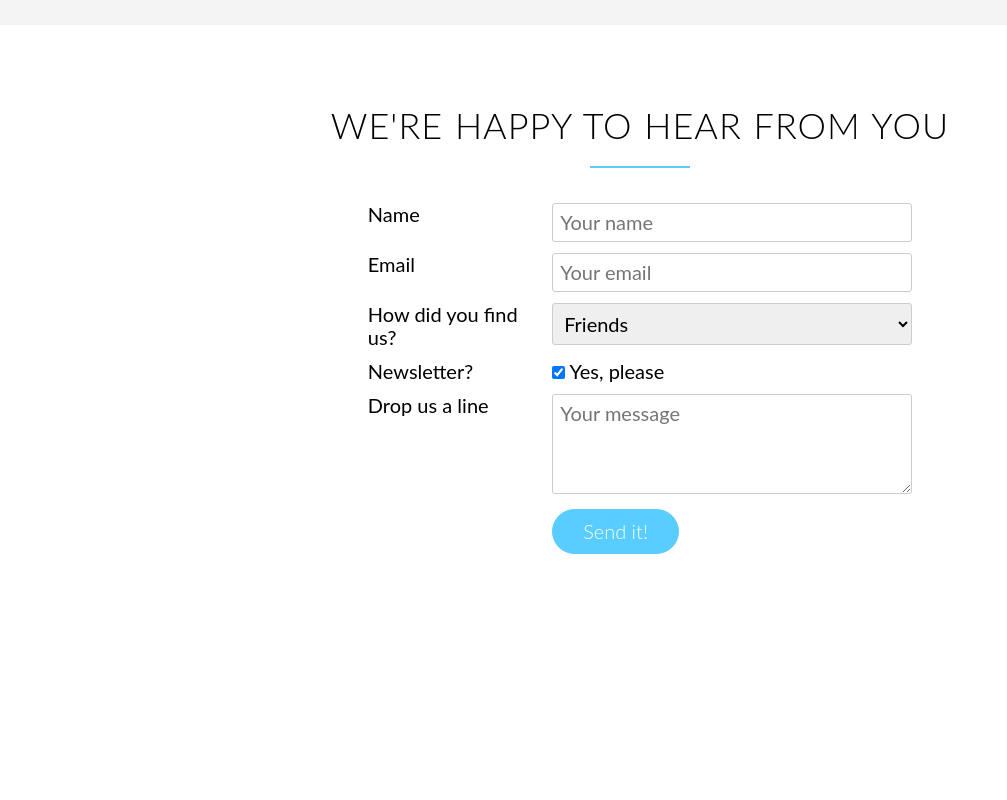
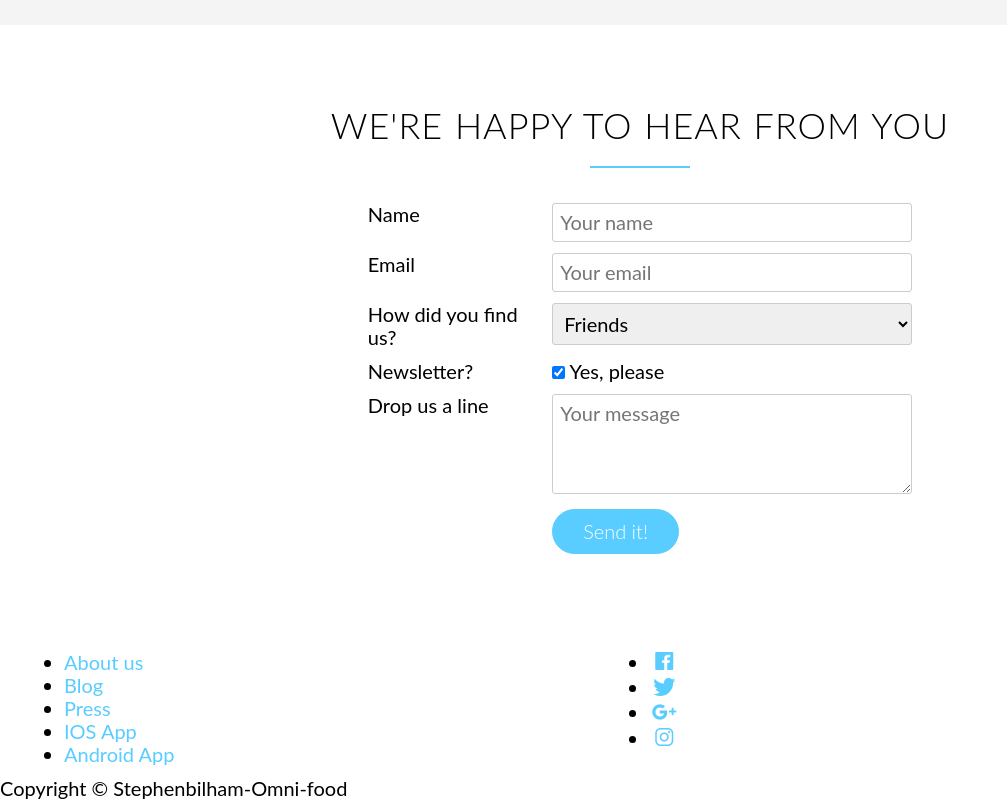
Before and after one commit to stephenbilham/Omni-Food-, a plain HTML site: page index.html in a window 1280 px wide. Shown: the part 4692-5492 px from the top of the page, without its empty margins (0-1007 px from the left). Before the commit the page ends 5331 px from the top, so only its background shows below. Drawn offline with nearby package versions, Linux system fonts and the light colour scheme.

Commit message:
this is the footer without css

```diff
--- a/index.html
+++ b/index.html
@@ -439,19 +439,35 @@
         </div>
     </section>
 
+    <footer>
+      <div class="row">
+        <div class="col span-1-of-2">
+          <ul class="footer-nav">
+            <li><a href="#">About us</a></li>
+            <li><a href="#">Blog</a></li>
+            <li><a href="#">Press</a></li>
+            <li><a href="#">IOS App</a></li>
+            <li><a href="#">Android App</a></li>
+          </ul>
+        </div>
+        <div class="col span-1-of-2">
+          <ul class="social-links">
+            <li><i class="icon ion-logo-facebook icon-small"></i></li>
+            <li><i class="icon ion-logo-twitter icon-small"></i></li>
+            <li><i class="icon ion-logo-googleplus icon-small"></i></li>
+            <li><i class="icon ion-logo-instagram icon-small"></i></li>
+          </ul>
+          </div>
+      </div>
+      <div>
+        <p>Copyright &copy; Stephenbilham-Omni-food</p>
+      </div>
+    </footer>
+
   </body>
 </html>
 
-<!-- Section 7: Contact form
-Fields to include:
-Name
-Email
-How did you find us?
-Newsletter
-Drop us a line
-
-Section 8: Footer
-Title: None
+<!--
 
 Navigation:
 1. About us
```
